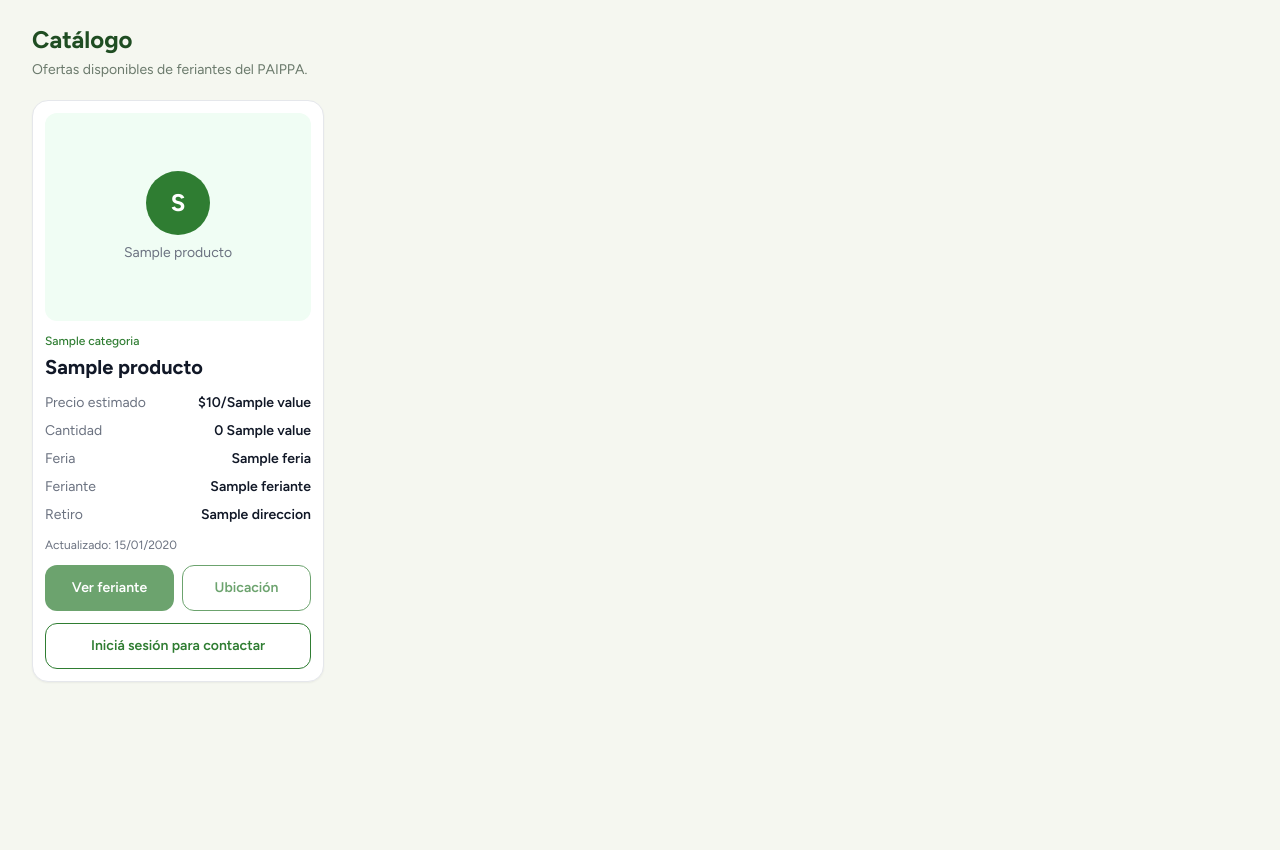
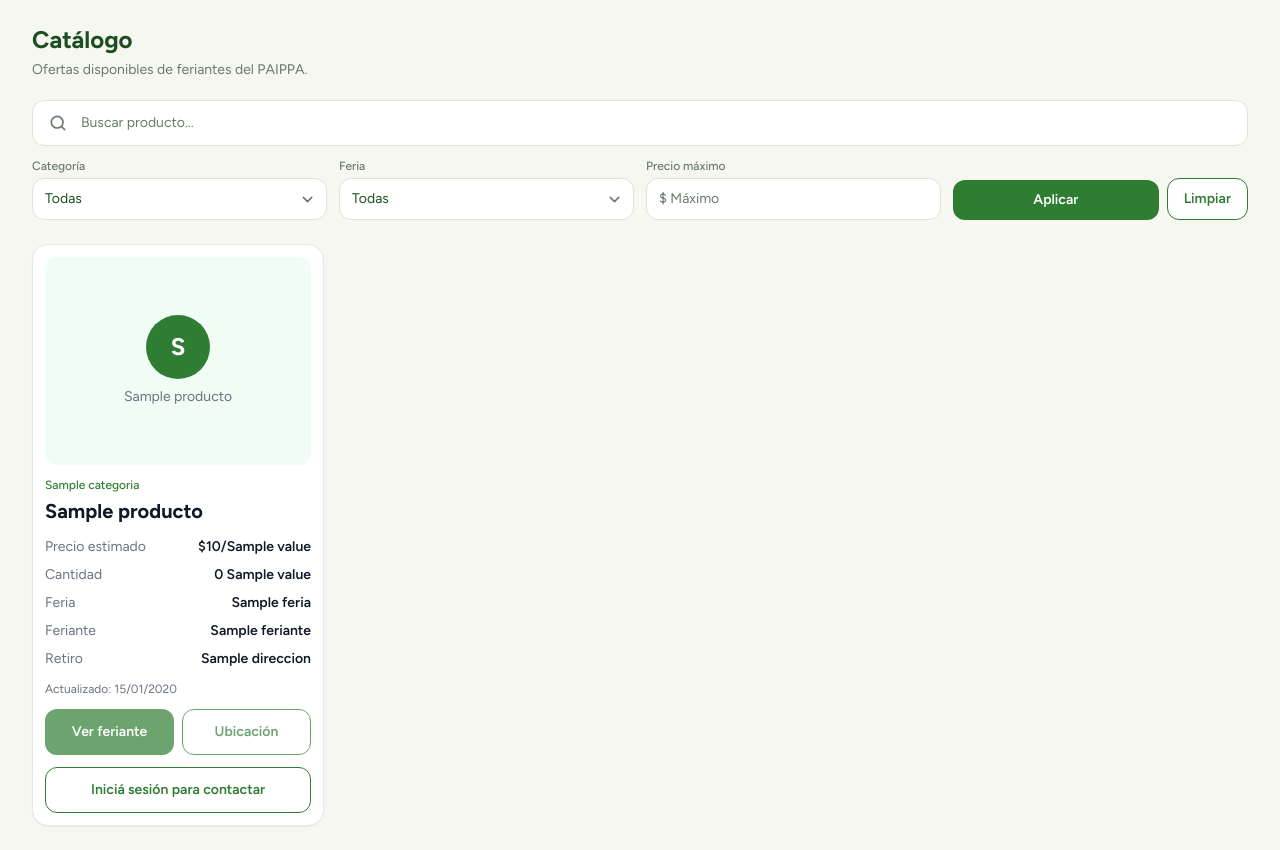
Before and after one commit to Mauricio-Cardozo/PAIPPA-network, a Laravel app: template resources/views/catalogo/index.blade.php in a window 1280 px wide. Shown: the part 81-931 px from the top of the page. Before the commit the page ends 763 px from the top, so only its background shows below. Run offline with Laravel 12, Linux system fonts and the light colour scheme; the template is opened without the code that fills it: most values are stand-ins (such as "Sample title", 1, 10 or a date in 2020); style sheets or scripts are compiled from the project's sources.

Commit message:
PAI-63: agrega formulario de filtros al catalogo

```diff
--- a/resources/views/catalogo/index.blade.php
+++ b/resources/views/catalogo/index.blade.php
@@ -129,12 +129,27 @@
             </div>
 
 
-            {{--
-                PAI-63:
-                acá se agregarán el buscador
-                y los filtros del wireframe.
-            --}}
+            @php
 
+            $categoriasFiltro = $categorias
+            ?? $ofertas->getCollection()
+            ->pluck('producto.categoria')
+            ->filter()
+            ->unique('id')
+            ->sortBy('nombre');
+
+            $feriasFiltro = $ferias
+            ?? $ofertas->getCollection()
+            ->pluck('feriante.feria')
+            ->filter()
+            ->unique('id')
+            ->sortBy('nombre');
+            @endphp
+
+
+            <x-filtros-catalogo
+                :categorias="$categoriasFiltro"
+                :ferias="$feriasFiltro" />
 
             {{-- Tarjetas --}}
             @forelse ($ofertas as $oferta)
@@ -163,7 +178,7 @@
 
             @empty
 
-            {{-- Wireframe: catálogo sin resultados --}}
+            {{-- catálogo sin resultados --}}
             <section
                 class="rounded-2xl border border-[#DDE4D3]
                            bg-white px-6 py-12 text-center">
--- /dev/null
+++ b/resources/views/components/filtros-catalogo.blade.php
@@ -0,0 +1,210 @@
+@props([
+'categorias' => collect(),
+'ferias' => collect(),
+])
+
+<form
+    method="GET"
+    action="{{ route('catalogo') }}"
+    class="mb-6"
+    x-data="{ abierto: false }">
+
+    {{-- Buscador --}}
+    <div class="flex gap-2">
+
+        <div class="relative flex-1">
+
+            <svg
+                class="pointer-events-none absolute left-4 top-1/2
+                       h-5 w-5 -translate-y-1/2 text-[#6B7A6C]"
+                fill="none"
+                stroke="currentColor"
+                viewBox="0 0 24 24">
+                <circle
+                    cx="11"
+                    cy="11"
+                    r="7"
+                    stroke-width="2" />
+
+                <path
+                    d="m20 20-3.5-3.5"
+                    stroke-width="2"
+                    stroke-linecap="round" />
+            </svg>
+
+            <input
+                type="search"
+                name="q"
+                value="{{ request('q') }}"
+                placeholder="Buscar producto..."
+                class="w-full rounded-xl border-[#DDE4D3]
+                       bg-white py-3 pl-12 pr-4
+                       text-sm text-[#1E2A1F]
+                       placeholder:text-[#6B7A6C]
+                       focus:border-paippa-green
+                       focus:ring-paippa-green">
+
+        </div>
+
+
+        {{-- Botón filtros solamente en celular --}}
+        <button
+            type="button"
+            @click="abierto = !abierto"
+            class="flex items-center gap-2 rounded-xl
+                   border border-[#DDE4D3] bg-white
+                   px-4 py-3 text-sm font-semibold
+                   text-[#1F4D22] md:hidden">
+            Filtros
+
+            <svg
+                class="h-4 w-4 transition"
+                :class="{ 'rotate-180': abierto }"
+                fill="none"
+                stroke="currentColor"
+                viewBox="0 0 24 24">
+                <path
+                    stroke-linecap="round"
+                    stroke-linejoin="round"
+                    stroke-width="2"
+                    d="m6 9 6 6 6-6" />
+            </svg>
+        </button>
+
+    </div>
+
+
+    {{-- Filtros --}}
+    <div
+        class="mt-3 gap-3 md:grid md:grid-cols-4"
+        :class="abierto ? 'grid grid-cols-1 sm:grid-cols-2' : 'hidden'">
+
+        {{-- Categoría --}}
+        <div>
+
+            <label
+                for="categoria"
+                class="mb-1 block text-xs font-medium text-[#6B7A6C]">
+                Categoría
+            </label>
+
+            <select
+                id="categoria"
+                name="categoria"
+                class="w-full rounded-xl border-[#DDE4D3]
+                       bg-white px-3 py-2.5
+                       text-sm text-[#1F4D22]
+                       focus:border-paippa-green
+                       focus:ring-paippa-green">
+
+                <option value="">
+                    Todas
+                </option>
+
+                @foreach ($categorias as $categoria)
+
+                <option
+                    value="{{ $categoria->id }}"
+                    @selected((string) request('categoria')===(string) $categoria->id)
+                    >
+                    {{ $categoria->nombre }}
+                </option>
+
+                @endforeach
+
+            </select>
+
+        </div>
+
+
+        {{-- Feria --}}
+        <div>
+
+            <label
+                for="feria"
+                class="mb-1 block text-xs font-medium text-[#6B7A6C]">
+                Feria
+            </label>
+
+            <select
+                id="feria"
+                name="feria"
+                class="w-full rounded-xl border-[#DDE4D3]
+                       bg-white px-3 py-2.5
+                       text-sm text-[#1F4D22]
+                       focus:border-paippa-green
+                       focus:ring-paippa-green">
+
+                <option value="">
+                    Todas
+                </option>
+
+                @foreach ($ferias as $feria)
+
+                <option
+                    value="{{ $feria->id }}"
+                    @selected((string) request('feria')===(string) $feria->id)
+                    >
+                    {{ $feria->nombre }}
+                </option>
+
+                @endforeach
+
+            </select>
+
+        </div>
+
+
+        {{-- Precio máximo --}}
+        <div>
+
+            <label
+                for="precio_max"
+                class="mb-1 block text-xs font-medium text-[#6B7A6C]">
+                Precio máximo
+            </label>
+
+            <input
+                id="precio_max"
+                type="number"
+                name="precio_max"
+                min="0"
+                step="0.01"
+                value="{{ request('precio_max') }}"
+                placeholder="$ Máximo"
+                class="w-full rounded-xl border-[#DDE4D3]
+                       bg-white px-3 py-2.5
+                       text-sm text-[#1F4D22]
+                       placeholder:text-[#6B7A6C]
+                       focus:border-paippa-green
+                       focus:ring-paippa-green">
+
+        </div>
+
+
+        {{-- Acciones --}}
+        <div class="flex items-end gap-2">
+
+            <button
+                type="submit"
+                class="flex-1 rounded-xl
+                       bg-paippa-green px-4 py-2.5
+                       text-sm font-semibold text-white
+                       transition hover:opacity-90">
+                Aplicar
+            </button>
+
+            <a
+                href="{{ route('catalogo') }}"
+                class="rounded-xl border border-paippa-green
+                       bg-white px-4 py-2.5
+                       text-center text-sm font-semibold
+                       text-paippa-green">
+                Limpiar
+            </a>
+
+        </div>
+
+    </div>
+
+</form>
```
